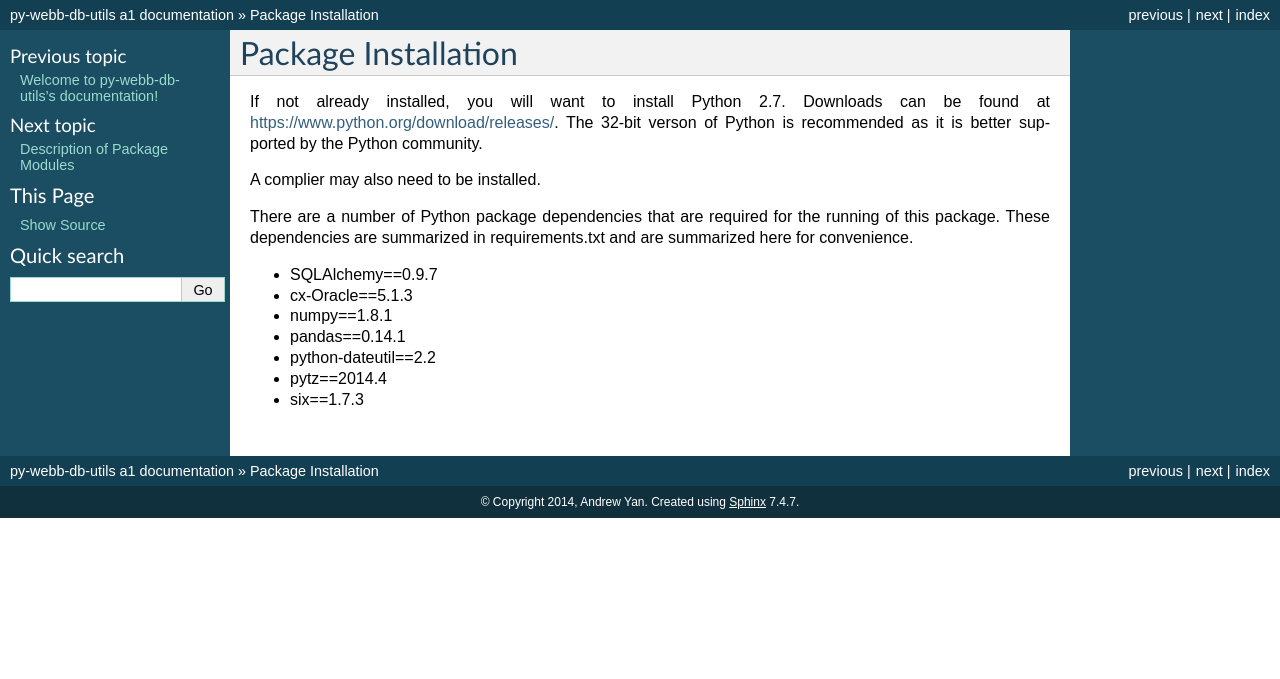
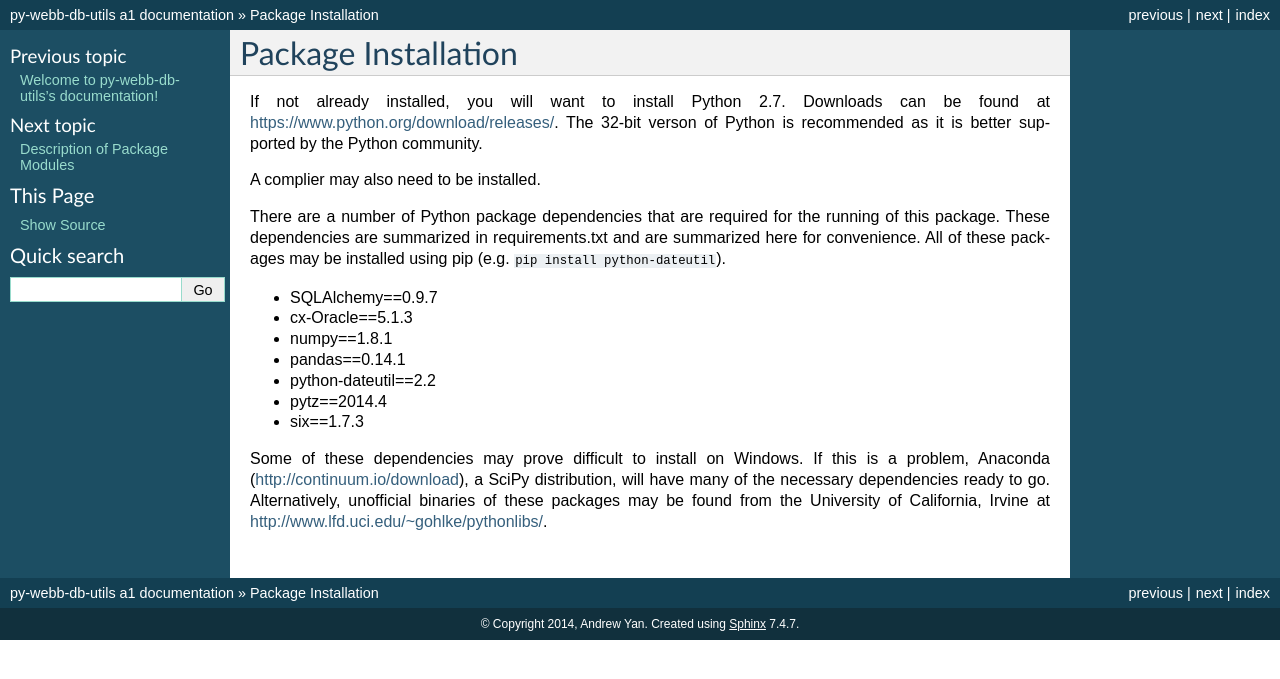
Before and after one commit to ayan-usgs/py-webb-db-utils, a Sphinx documentation site: the page built from source/installation.rst, in a window 1280 px wide. Shown: the top 679 px of the page. Built offline with Sphinx 7.4.7, drawn with Linux system fonts in a browser that asks for light colours.

Commit message:
updates to installation and example usage docs.

```diff
--- a/source/example_usage.rst
+++ b/source/example_usage.rst
@@ -1,12 +1,14 @@
 Example Usage
 **********************************
-Illustration of use of this package to retrieve data through
+Illustration of using this package to retrieve data through
 a Python interactive console.
 
 Data Retrieval
 ==================================
 This example is providing assuming that one is in the
-py-webb-db-utils directory.
+py-webb-db-utils directory. These examples show MS Excel
+2007 exports being placed at C:/Users/joe/downloads/, but
+can be any appropriate directory.
 
 >>> from webb_utils.retrieve_data import RetrieveData
 >>> SCHEMA_NAME = 'my_schema'
--- a/source/installation.rst
+++ b/source/installation.rst
@@ -8,7 +8,8 @@ A complier may also need to be installed.
 
 There are a number of Python package dependencies that are required for the running
 of this package. These dependencies are summarized in requirements.txt and are summarized
-here for convenience.
+here for convenience. All of these packages may be installed using pip
+(e.g. ``pip install python-dateutil``).
 
 - SQLAlchemy==0.9.7
 - cx-Oracle==5.1.3
@@ -17,3 +18,8 @@ here for convenience.
 - python-dateutil==2.2
 - pytz==2014.4
 - six==1.7.3
+
+Some of these dependencies may prove difficult to install on Windows. If this is a problem, Anaconda
+(http://continuum.io/download), a SciPy distribution, will have many of the necessary dependencies
+ready to go. Alternatively, unofficial binaries of these packages may be found from the University of
+California, Irvine at http://www.lfd.uci.edu/~gohlke/pythonlibs/.
```
Also changed, not shown: 1 other file.
